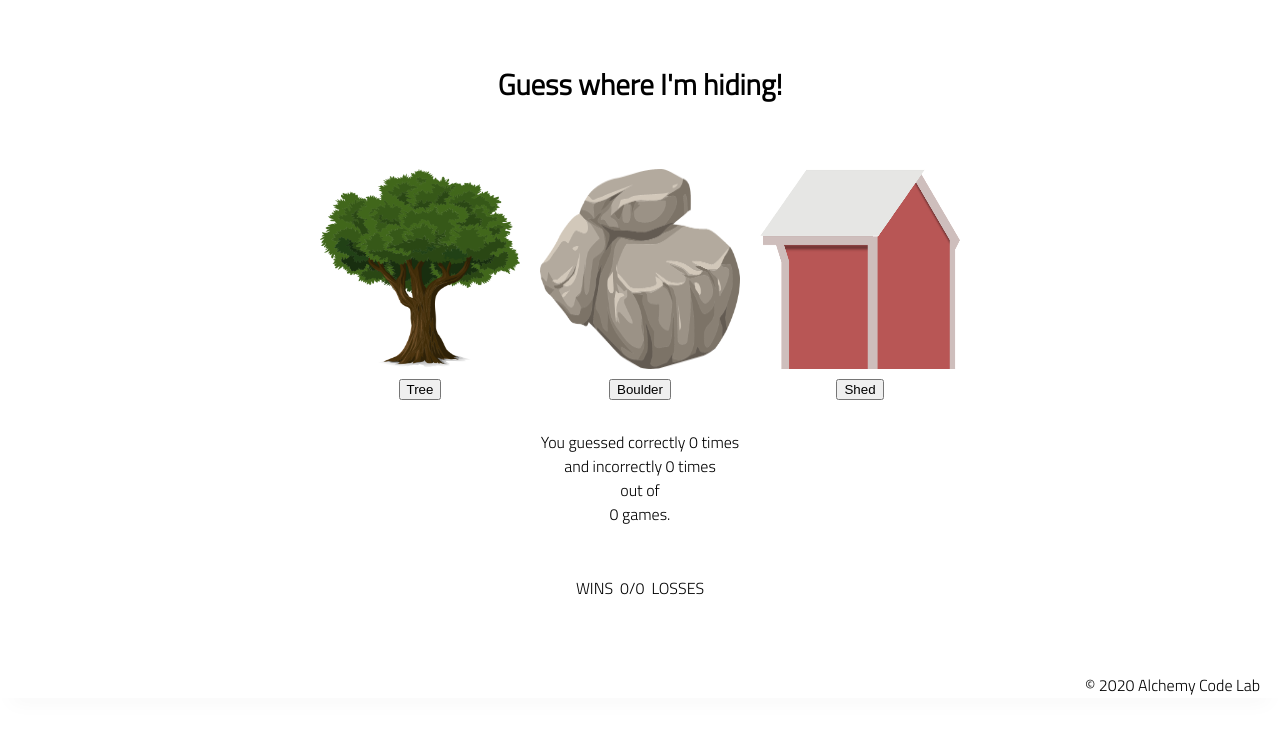
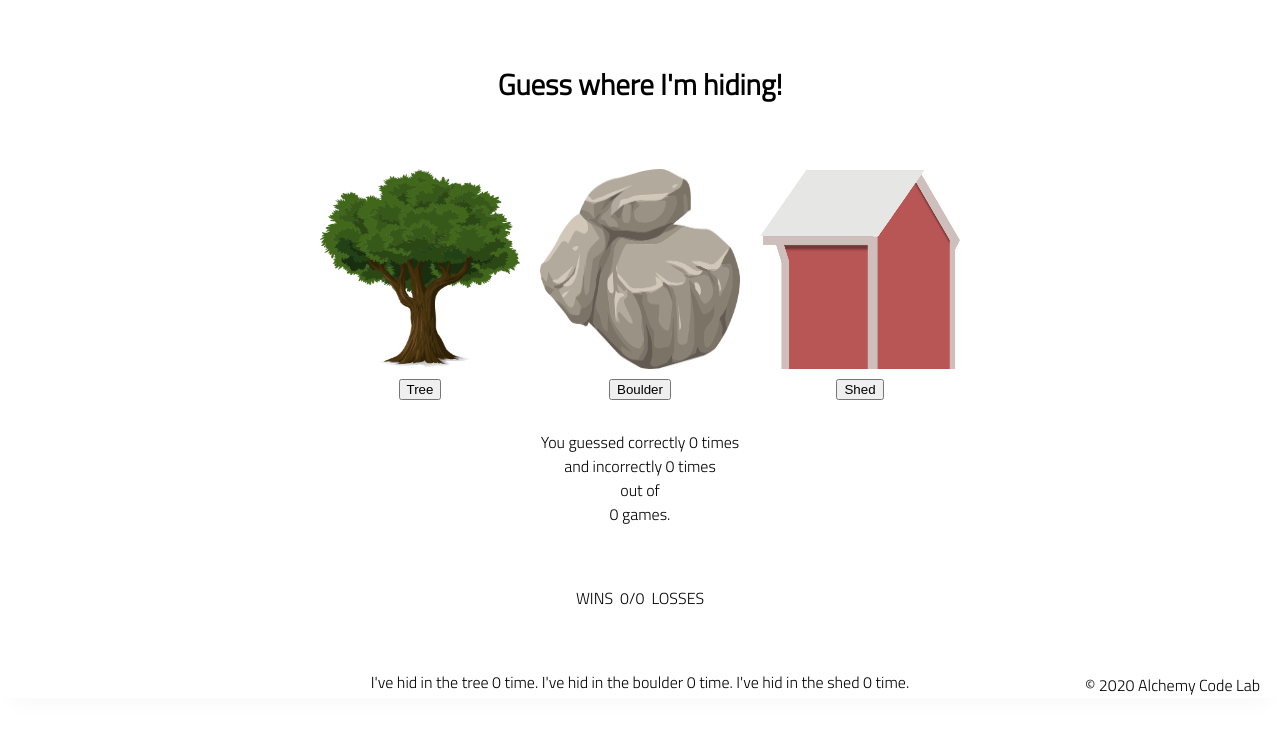
Before and after one commit to alejandro-r-lopez/HIDE-N-SEEK, a plain HTML site: page index.html in a window 1280 px wide. Shown: the part 102-836 px from the top of the page. Drawn offline with Linux system fonts and the light colour scheme.

Commit message:
Complete

```diff
--- a/app.js
+++ b/app.js
@@ -13,6 +13,10 @@ const winsEl = document.getElementById('wins');
 
 const winCount = document.getElementById('win-count');
 const lossCount = document.getElementById('loss-count');
+
+// const treeHide = document.getElementById('tree-hide');
+// const boulderHide = document.getElementById('boulder-hide');
+// const shedHide = document.getElementById('shed-hide');
 
 let incorrectGuesses = 0;
 let correctGuesses = 0;
--- a/index.html
+++ b/index.html
@@ -41,12 +41,15 @@
                     <div>and incorrectly <span id="losses">0</span> times</div>
                     <div>out of</div>
                     <div><span id="total">0</span> games.</div>
+
                     <section class='count'>
                     <div>WINS &nbsp</div>
                     <div class="win-count" id="win-count">
                         0
                     </div>
+
                     <div>/</div>
+
                     <div class="loss-count" id="loss-count">
                         0
                     </div>
@@ -54,8 +57,11 @@
                         &nbsp LOSSES
                     </div>
                 </section>
-                </div>
-            </section>
+            <div class="hiding-spot">
+                I've hid in the tree <span id="tree-hide">0</span> time.
+                I've hid in the boulder <span id="boulder-hide">0</span> time.
+                I've hid in the shed <span id="shed-hide">0</span> time.
+            </div>
         </main>
         <footer>
             <div class="copy gutter-right">&copy; 2020 Alchemy Code Lab</div>
--- a/styles/style.css
+++ b/styles/style.css
@@ -137,5 +137,4 @@ footer {
 .count {
     display: flex;
     flex-direction: row;
-    margin-top: 20px;
 }
```
